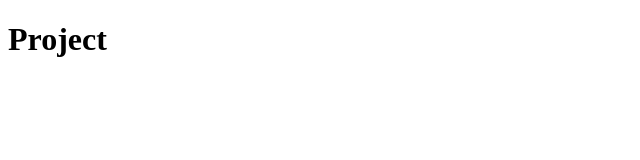
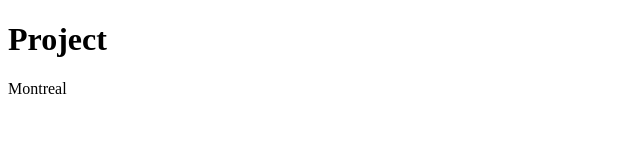
Before and after one commit to alejandrozambrano/RCW1001, a plain HTML site: page index.html in a window 1280 px wide. Shown: the full height of the page, 0-640 px from the left. Drawn offline with Linux system fonts and the light colour scheme.

Commit message:
City
Montreal

```diff
--- a/index.html
+++ b/index.html
@@ -7,6 +7,7 @@
 </head>
 <body>
     <h1>Project</h1>
+    <p> Montreal</p>
 
 </body>
 </html>
```
